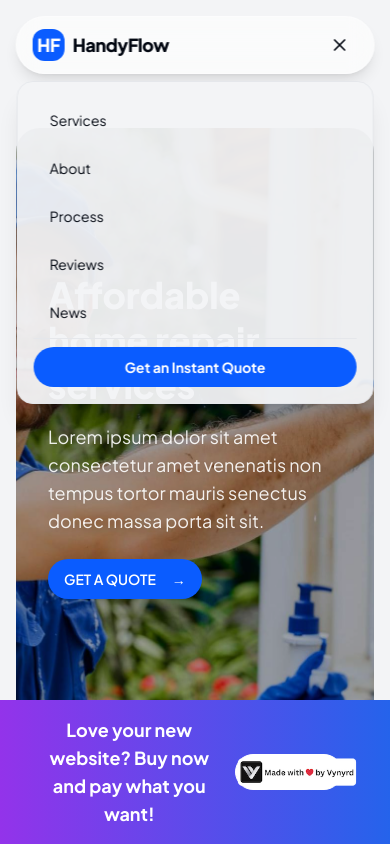
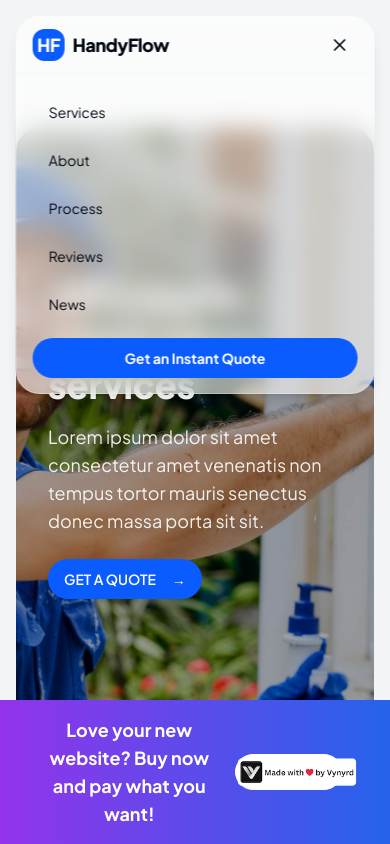
Before and after one commit to Jasparks6/flow-rebuild-magic, a React (Vite) app: page / in a window 390 px wide. Both pictures are taken after a click on the button "Toggle menu". Shown: the top 844 px of the page. Built offline with nearby package versions, Linux system fonts and the light colour scheme.

Commit message:
Refactor mobile navigation dropdown
Integrate the mobile navigation dropdown directly into the navbar, ensuring it shares the same transparent blur background for a cohesive look.

```diff
--- a/src/components/site/Header.tsx
+++ b/src/components/site/Header.tsx
@@ -11,7 +11,9 @@ const Header = () => {
 
   return (
     <header className="pointer-events-none fixed top-4 left-1/2 -translate-x-1/2 z-50 w-[92%] md:w-[70%]">
-      <div className="pointer-events-auto rounded-full glass shadow-lg">
+      <div className={`pointer-events-auto glass shadow-lg transition-all duration-300 ease-out ${
+        isMenuOpen ? 'rounded-3xl' : 'rounded-full'
+      }`}>
         <div className="px-4 sm:px-6">
           <div className="flex h-14 items-center justify-between">
             <a href="/" className="flex items-center gap-2 font-black text-lg tracking-tight">
@@ -52,13 +54,14 @@ const Header = () => {
           </div>
         </div>
 
-        {/* Mobile/Tablet Dropdown Menu */}
-        <div className={`lg:hidden absolute top-full left-0 right-0 mt-2 bg-background/95 backdrop-blur-md border border-border rounded-2xl shadow-xl overflow-hidden transition-all duration-300 ease-out ${
+        {/* Mobile/Tablet Dropdown Menu - Integrated */}
+        <div className={`lg:hidden overflow-hidden transition-all duration-300 ease-out ${
           isMenuOpen
-            ? 'opacity-100 scale-100 translate-y-0'
-            : 'opacity-0 scale-95 -translate-y-2 pointer-events-none'
+            ? 'max-h-80 opacity-100'
+            : 'max-h-0 opacity-0'
         }`}>
-          <nav className="p-4 space-y-1">
+          <div className="border-t border-border/20 px-4 pb-4">
+            <nav className="pt-4 space-y-1">
               <a
                 className="block px-4 py-3 text-sm font-medium hover:bg-secondary/10 rounded-lg transition-colors"
                 href="#services"
@@ -94,7 +97,7 @@ const Header = () => {
               >
                 News
               </a>
-            <div className="pt-2 border-t border-border mt-2">
+              <div className="pt-2 mt-2">
                 <Button size="pill" className="w-full" asChild>
                   <a href="#quote" onClick={() => setIsMenuOpen(false)}>
                     Get an Instant Quote
@@ -104,6 +107,7 @@ const Header = () => {
             </nav>
           </div>
         </div>
+      </div>
     </header>
   );
 };
```
Lines whose indentation alone changed are shown as unchanged.
